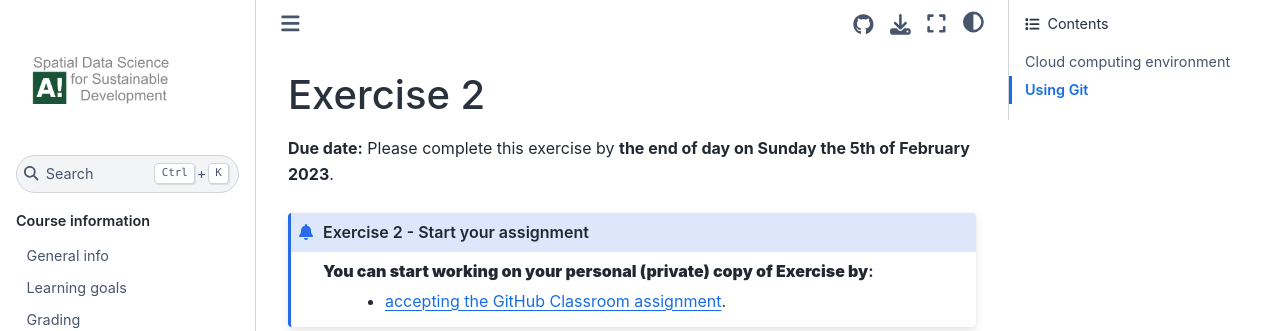
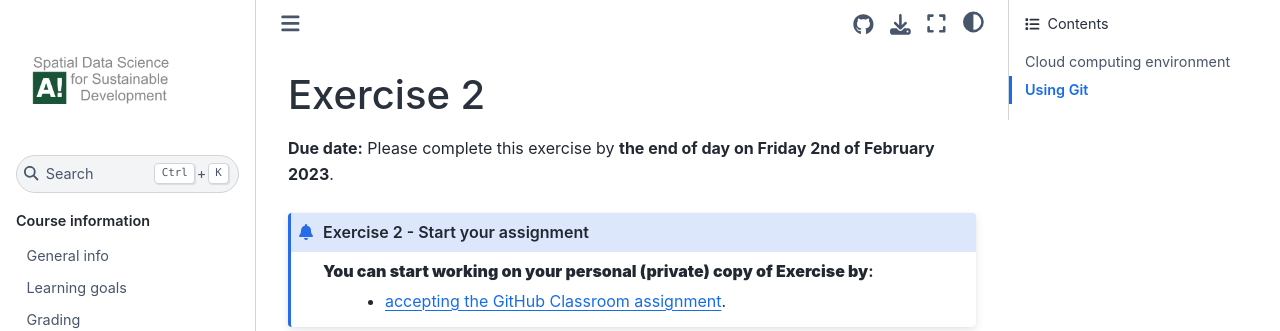
Before and after one commit to AaltoGIS/Sustainability-GIS, a Sphinx documentation site: the page built from source/lessons/L2/exercise-2.rst, in a window 1280 px wide and 1049 px high. Shown: the top 331 px of the window. Built offline with Sphinx 7.4.7 and the Sphinx Book theme 1.1.4, drawn with Linux system fonts in a browser that asks for light colours; pages that are not in the unit, such as notebooks, are missing from menus.

Commit message:
Update Exercise 2

```diff
--- a/source/lessons/L2/exercise-2.rst
+++ b/source/lessons/L2/exercise-2.rst
@@ -1,16 +1,16 @@
 Exercise 2
 ==========
 
-**Due date:** Please complete this exercise by **the end of day on Sunday the 5th of February 2023**.
+**Due date:** Please complete this exercise by **the end of day on Friday 2nd of February 2023**.
 
 .. admonition:: Exercise 2 - Start your assignment
 
     **You can start working on your personal (private) copy of Exercise by**:
-      - `accepting the GitHub Classroom assignment <https://classroom.github.com/a/41h9TDnT>`__.
+      - `accepting the GitHub Classroom assignment <https://classroom.github.com/a/RskmPPDI>`__.
 
 Notice that if Github asks you for a permission to verify your GitHub identity, choose "Authorize GitHub Classroom".
 
-You can also take a look at the open course copy of `Exercise 2 in the course GitHub repository <https://github.com/Sustainability-GIS-2023/Exercise-2>`__ (does not require logging in).
+You can also take a look at the open course copy of `Exercise 2 in the course GitHub repository <https://github.com/Sustainability-GIS-2024/Exercise-2>`__ (does not require logging in).
 Note that you should not try to make changes to this copy of the exercise, but rather only to the copy available via GitHub Classroom.
 
 Cloud computing environment
--- a/source/lessons/L2/overview.rst
+++ b/source/lessons/L2/overview.rst
@@ -5,9 +5,9 @@
 
 - :doc:`Human wellbeing and capabilities. <wellbeing-capabilities>`
 - :doc:`Network analytics and spatial accessibility modelling. <network-analytics-accessibility>`
-.. - :doc:`Tutorial 2.1: Shortest path analysis in Python <spatial_network_analysis>`
-.. - :doc:`Tutorial 2.2: Calculating travel time matrices in Python <r5py_calculating_travel_time_matrices>`
-.. - :doc:`Exercise 2 <exercise-2>`
+- :doc:`Tutorial 2.1: Shortest path analysis in Python <spatial_network_analysis>`
+- :doc:`Tutorial 2.2: Calculating travel time matrices in Python <r5py_calculating_travel_time_matrices>`
+- :doc:`Exercise 2 <exercise-2>`
 
 Lesson videos
 -------------
```
